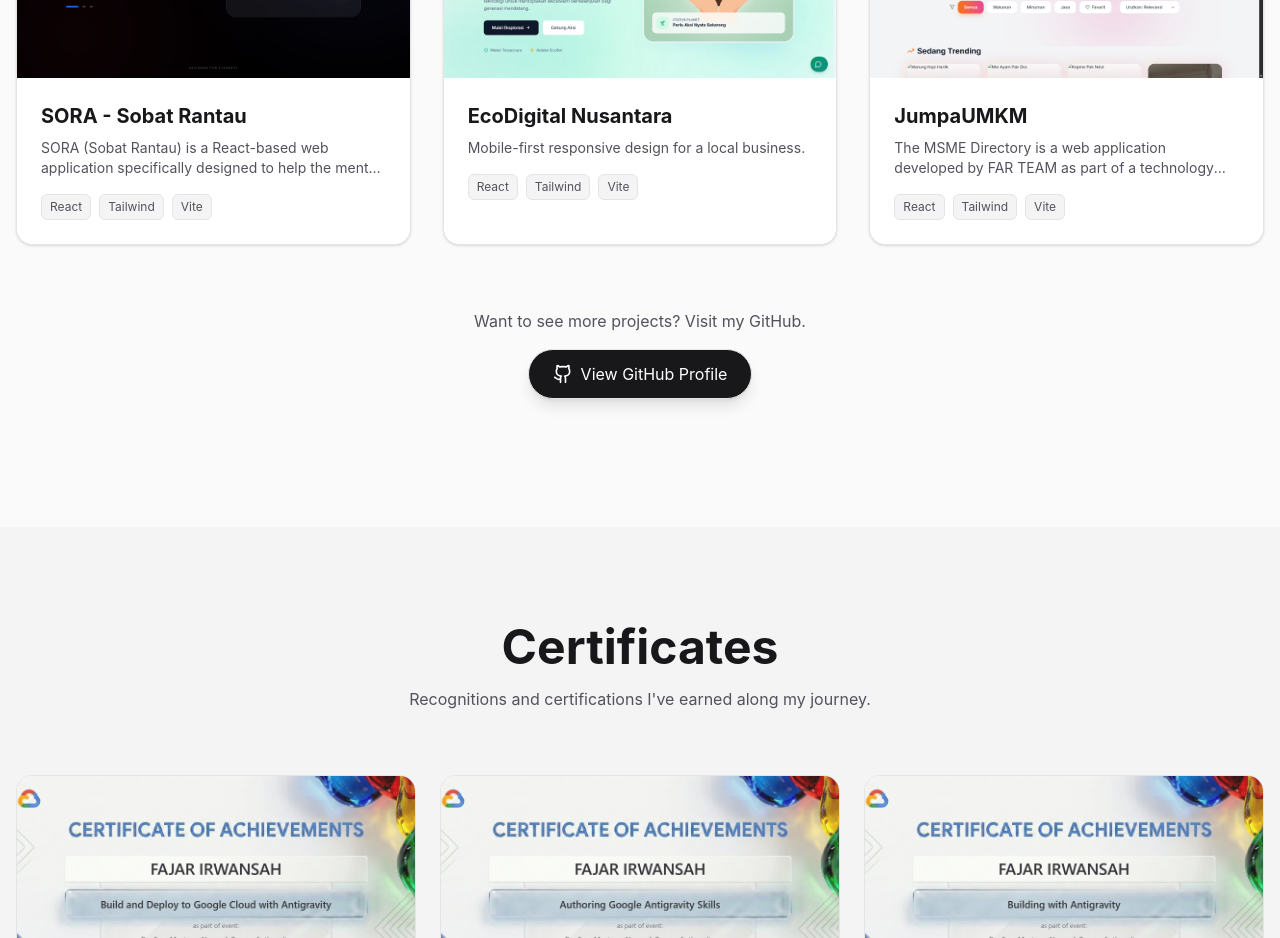
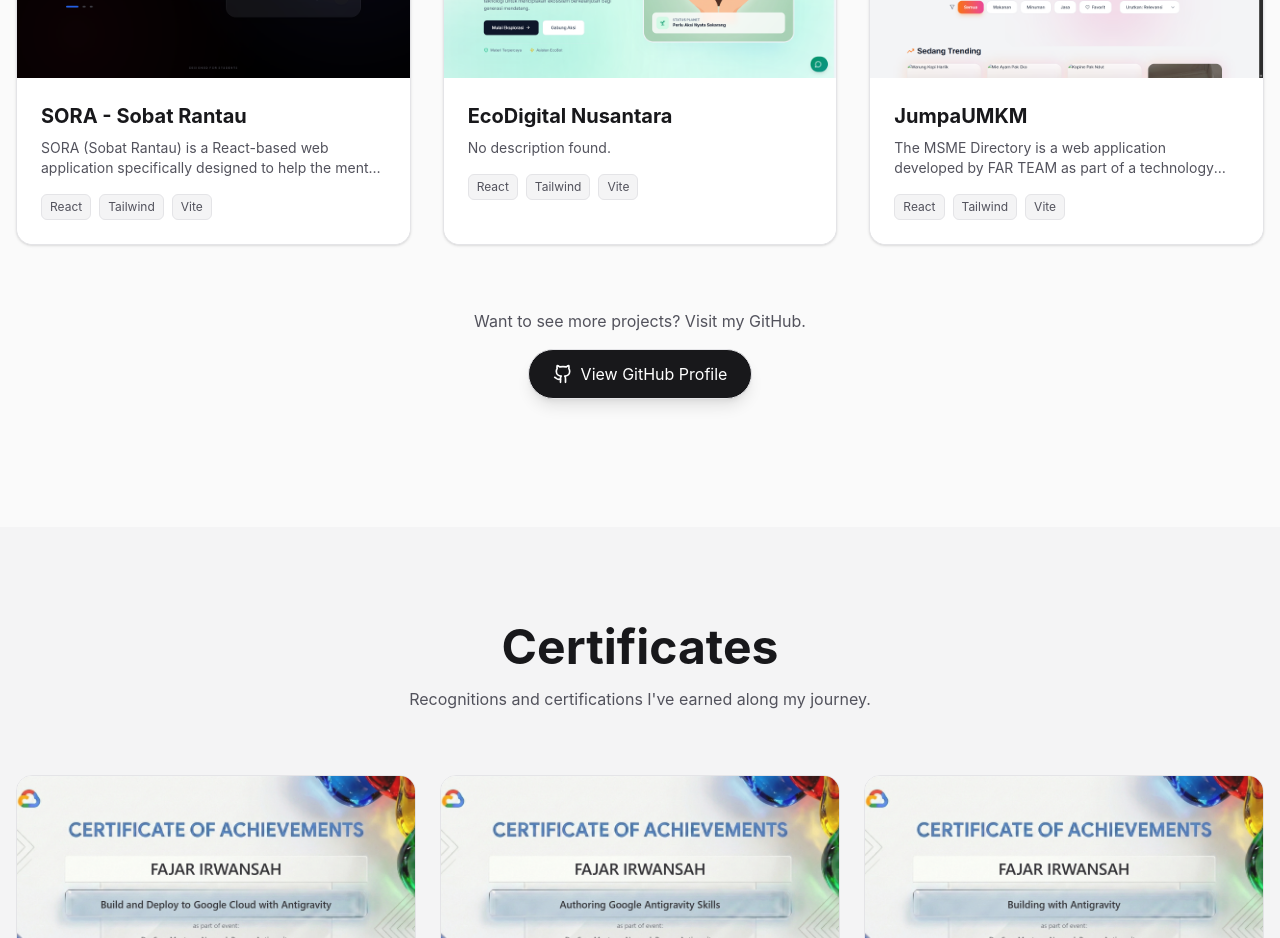
Before and after one commit to JarsXen/Portfolio-V2.0, a React (Vite) app: page / in a window 1280 px wide. Shown: the part 1900-2838 px from the top of the page. Built offline with nearby package versions, Linux system fonts and the light colour scheme.

Commit message:
Update project description for EcoDigital Nusantara

```diff
--- a/src/components/Projects.tsx
+++ b/src/components/Projects.tsx
@@ -14,7 +14,7 @@ const projects = [
   },
   {
     title: "EcoDigital Nusantara",
-    description: "Mobile-first responsive design for a local business.",
+    description: "No description found.",
     image: "/img/EcoDigital.png",
     tags: ["React", "Tailwind", "Vite"],
     link: "https://ecodigitalnusantara.vercel.app/",
```
